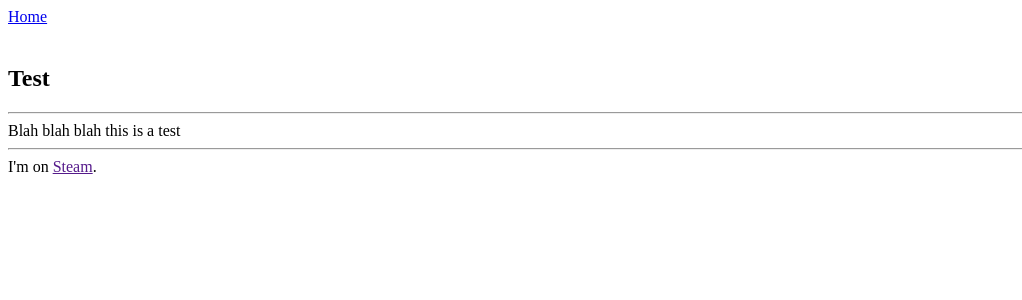
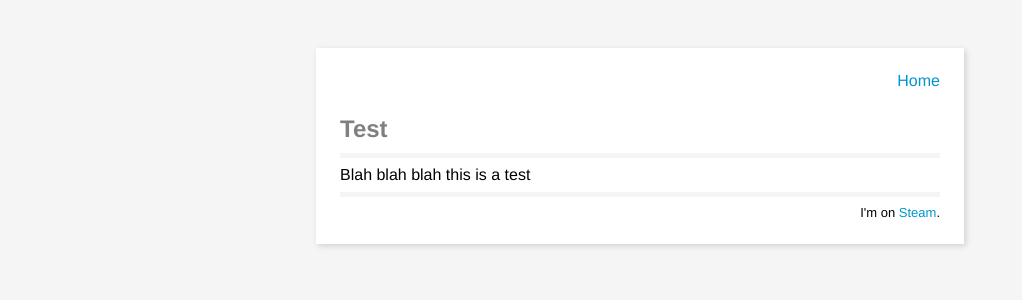
Before and after one commit to svinjko/svinjko.github.io, a Jekyll site: the page built from test.html, in a window 1280 px wide. Shown: the top 300 px of the page, without its empty margins (0-1022 px from the left). Built offline with Jekyll 4.4.1, drawn with Linux system fonts in a browser that asks for light colours.

Commit message:
Update default.html

```diff
--- a/_layouts/default.html
+++ b/_layouts/default.html
@@ -2,7 +2,7 @@
 <html>
   <head>
     <title>{% if page.title and page.title != site.title %}{{ page.title }} &bull; {% endif %}{{ site.title }}</title>
-    <link href="{{site.url}}/assets/style.css" media="all" rel="stylesheet" />
+    <link href="{{site.url}}/styles/1/style.css" media="all" rel="stylesheet" />
     <meta name="viewport" content="width=device-width, initial-scale=1">
   </head>
   <body>
```
